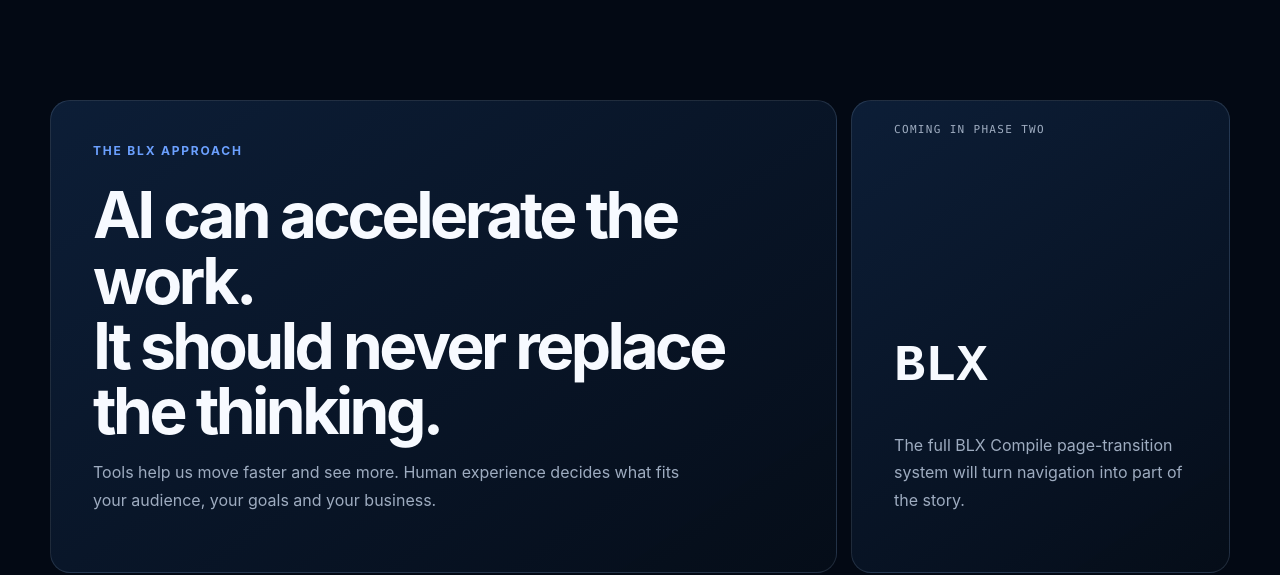
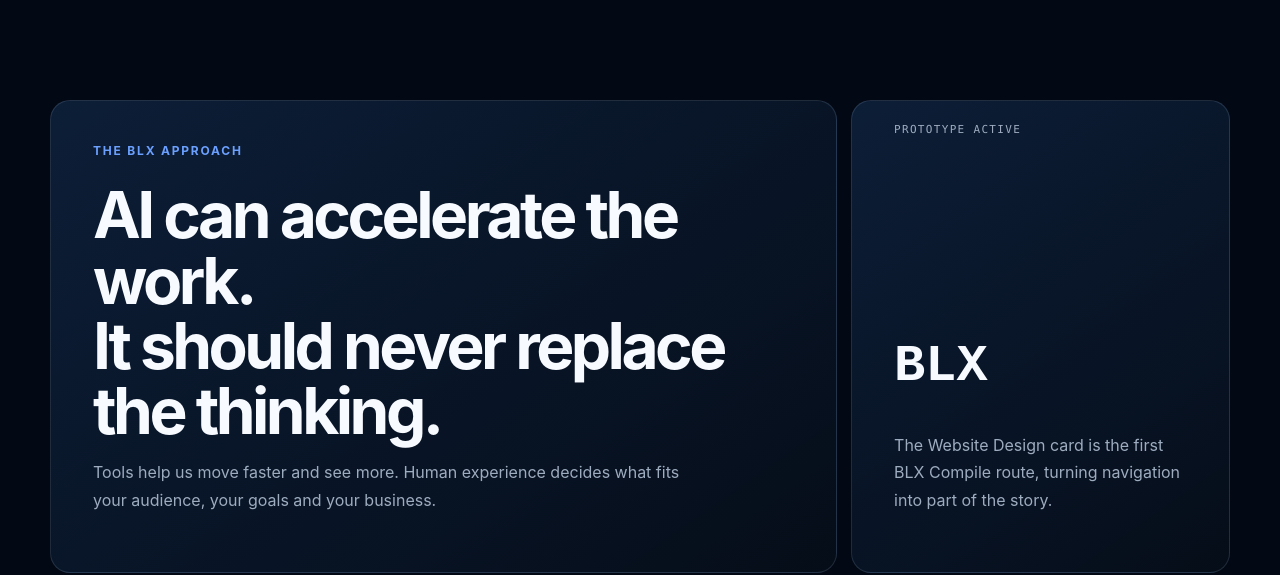
Before and after one commit to BLX-Solutions/blx-website, a Next.js app: page / in a window 1280 px wide. Shown: the part 3460-4035 px from the top of the page. Built offline with nearby package versions, Linux system fonts and the light colour scheme.

Commit message:
Update homepage copy for BLX Compile prototype

```diff
--- a/app/page.tsx
+++ b/app/page.tsx
@@ -98,9 +98,9 @@
             <p>Tools help us move faster and see more. Human experience decides what fits your audience, your goals and your business.</p>
           </div>
           <div className="phase-card">
-            <span className="card-label">Coming in phase two</span>
+            <span className="card-label">Prototype active</span>
             <div className="compile-preview"><span>BLX</span><span className="compile-cursor" aria-hidden="true" /></div>
-            <p>The full BLX Compile page-transition system will turn navigation into part of the story.</p>
+            <p>The Website Design card is the first BLX Compile route, turning navigation into part of the story.</p>
           </div>
         </section>
 
```
